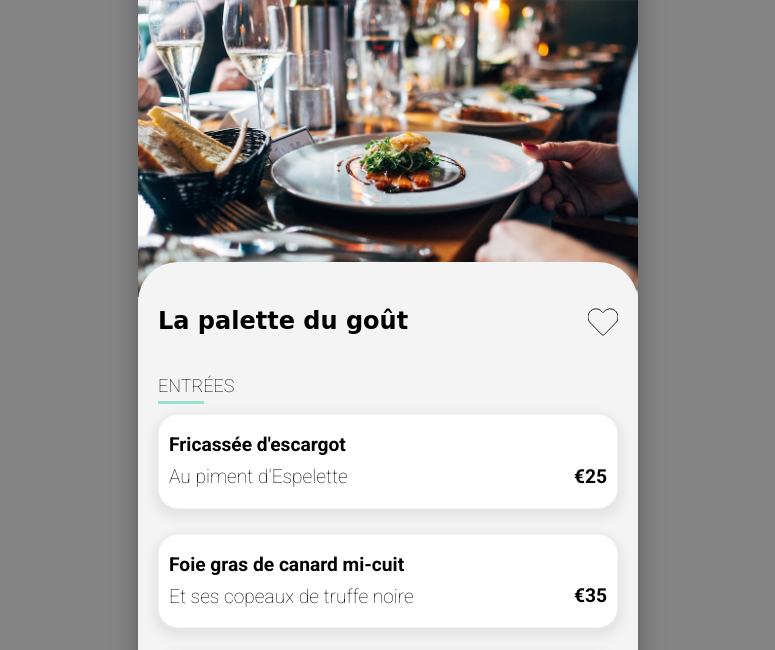
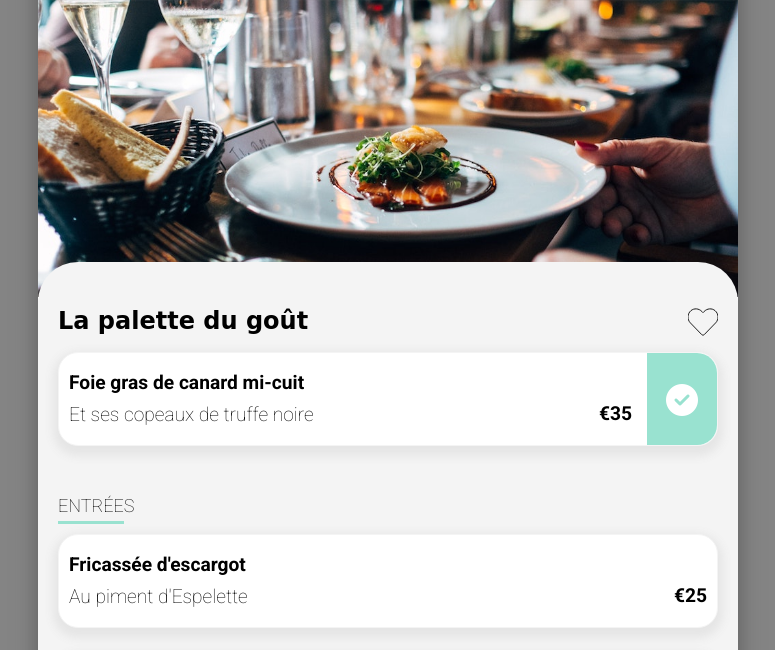
Before and after one commit to kidereo/KirillDerevenski_03_02032022, a plain HTML site: page restaurant-1.html in a window 1280 px wide. Shown: the part 72-722 px from the top of the page, without its empty margins (252-1027 px from the left). Drawn offline with Linux system fonts and the light colour scheme; a web font is replaced by a local one.

Commit message:
Index: second cut at restaurant page animations

```diff
--- a/restaurant-1.html
+++ b/restaurant-1.html
@@ -53,6 +53,18 @@
 
             <!-- Menu area -->
             <div class="restaurant__menu__area">
+
+                <article id="restaurant__menu__card">
+                    <div id="restaurant__menu__card__content">
+                        <h3 class="">Foie gras de canard mi-cuit</h3>
+                        <p class="">Et ses copeaux de truffe noire </p>
+                        <span class="">€35</span>
+                    </div>
+
+                    <div id="restaurant__menu__card__icon">
+                        <i class="fas fa-check-circle"></i>
+                    </div>
+                </article>
 
                 <div class="restaurant__menu__entries">
                     <h2>Entrées</h2>
--- a/sass/01_utils/_keyframes.scss
+++ b/sass/01_utils/_keyframes.scss
@@ -4,12 +4,12 @@
   }
   20% {
     opacity: 1;
-    top: 200px;
+    top: 100px;
     transform: rotateX(-360deg);
   }
   80% {
     opacity: 1;
-    top: 200px;
+    top: 100px;
     transform: rotateX(-360deg);
   }
   90% {
--- a/sass/05_layout/_container.scss
+++ b/sass/05_layout/_container.scss
@@ -1,6 +1,6 @@
 .container {
   width: 100%;
-  max-width: 500px;
+  max-width: 700px;
   margin: 5px auto 5px auto;
   background-color: white;
   box-shadow: 0 5px 20px 1px darken($colour-page-background, $darken-amount);
--- a/sass/05_layout/_spinner.scss
+++ b/sass/05_layout/_spinner.scss
@@ -30,11 +30,11 @@
 
 //Loader
 .loader {
-  margin: 0;
   padding: 0;
   font-family: $font-logo;
   font-size: xx-large;
   color: $colour-primary;
+
 
   @for $i from 1 through $string-length {
     &--#{$i} {
@@ -45,7 +45,7 @@
 
   & span {
     position: relative;
-    top: 10px;
+    top: 0;
     display: inline-block;
     opacity: 0;
     transform: rotateX(-90deg);
--- /dev/null
+++ b/sass/05_layout/_test.scss
@@ -0,0 +1,61 @@
+
+#restaurant__menu__card {
+  display: flex;
+  justify-content: space-between;
+  border: 1px solid $colour-light-gray;
+  width: 100%;
+  box-shadow: 0 5px 10px 5px $colour-neutral-gray;
+  border-radius: 20px;
+  background-color: $colour-white;
+
+  margin-bottom: 25px;
+  padding-left: 10px;
+  padding-right: 10px;
+
+  position:relative;
+}
+
+#restaurant__menu__card__content {
+  width: 60%;
+
+}
+
+#restaurant__menu__card__content span {
+  position: absolute;
+  bottom: 0;
+  right: 85px;
+  padding-bottom: 20px;
+  font-size: larger;
+  font-weight: 600;
+}
+
+#restaurant__menu__card h3 {
+  margin-bottom: 10px;
+  white-space: nowrap;
+  overflow: hidden;
+  text-overflow: ellipsis;
+}
+
+#restaurant__menu__card p {
+  white-space: nowrap;
+  overflow: hidden;
+  text-overflow: ellipsis;
+  margin-top: 10px;
+}
+
+#restaurant__menu__card__icon {
+  background-color: $colour-tertiary;
+  width: 70px;
+  margin-right: -10px;
+  border-top-right-radius: 20px;
+  border-bottom-right-radius: 20px;
+  color: white;
+  font-size: xx-large;
+  text-align: center;
+
+
+}
+
+#restaurant__menu__card__icon i {
+  margin-top: 45%;
+}
--- a/sass/06_pages/_restaurant.scss
+++ b/sass/06_pages/_restaurant.scss
@@ -91,6 +91,10 @@
 
       & h3 {
         margin-bottom: 10px;
+        width: 80%;
+        white-space: nowrap;
+        overflow: hidden;
+        text-overflow: ellipsis;
       }
 
       & p {
--- a/sass/styles.scss
+++ b/sass/styles.scss
@@ -14,4 +14,5 @@
 @import "05_layout/restaurants";
 @import "05_layout/footer";
 @import "05_layout/spinner";
+@import "05_layout/test";
 @import "06_pages/restaurant";
```
Also changed, not shown: css/styles.css, 1 other file.
